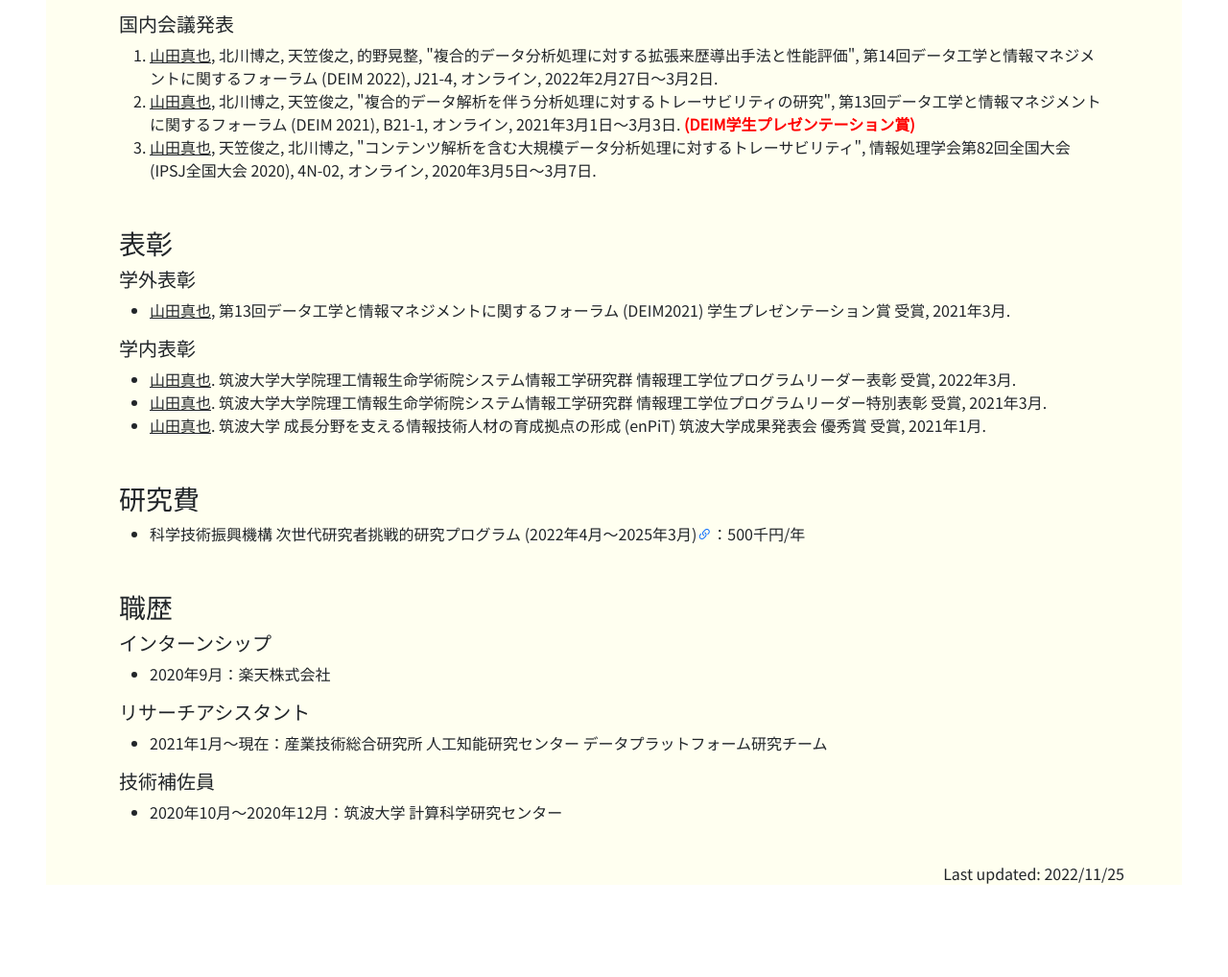
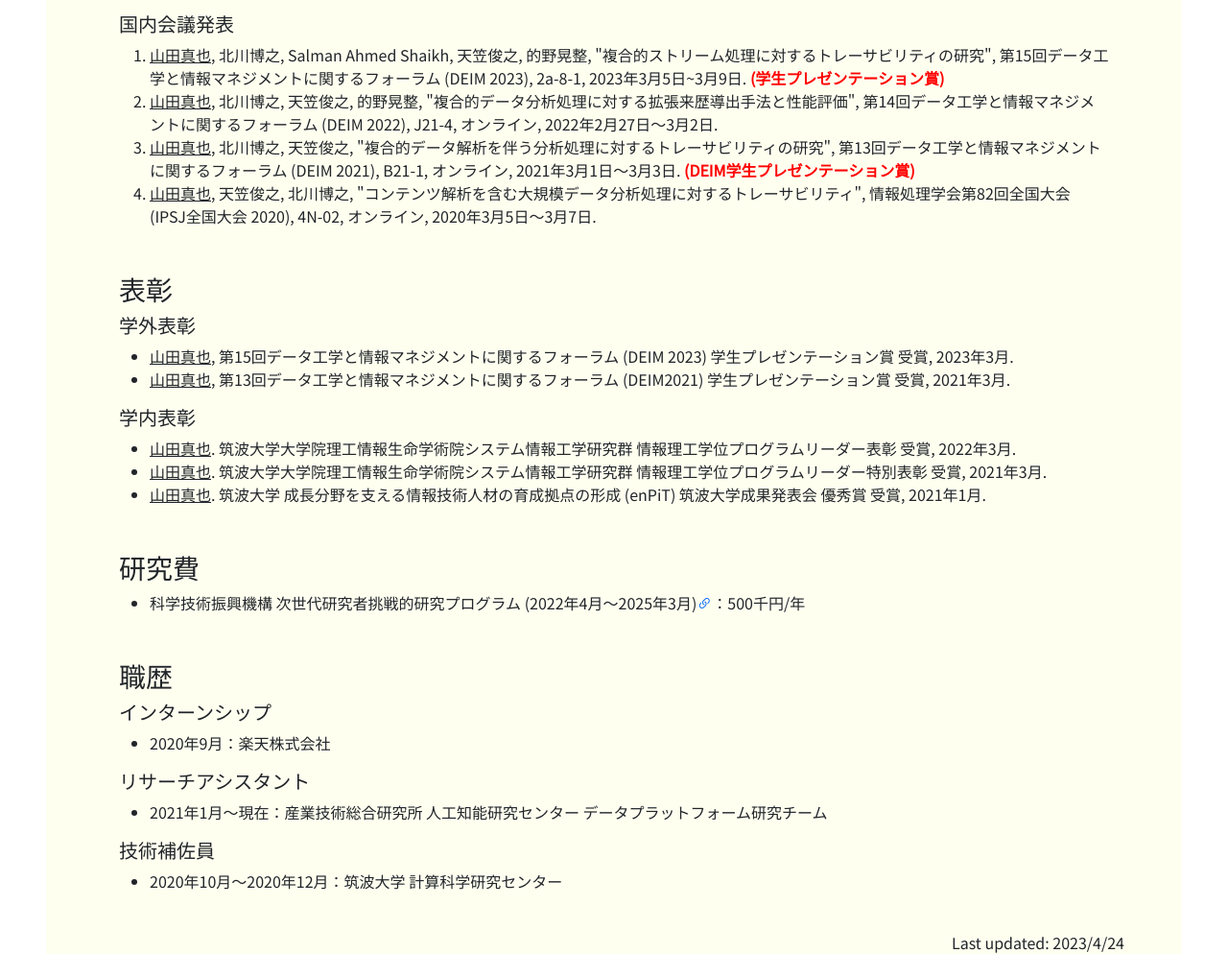
Before and after one commit to madamaya/madamaya.github.io, a plain HTML site: page docs/index.html in a window 1280 px wide. Shown: the part 1235-2253 px from the top of the page at 96% size. Before the commit the page ends 2181 px from the top, so only its background shows below. Drawn offline with nearby package versions, Linux system fonts and the light colour scheme.

Commit message:
論文情報と表彰追加

```diff
--- a/docs/index.html
+++ b/docs/index.html
@@ -104,6 +104,9 @@
           <h5>国内会議発表</h5>
           <ol>
             <li>
+              <u>山田真也</u>, 北川博之, Salman Ahmed Shaikh, 天笠俊之, 的野晃整, "複合的ストリーム処理に対するトレーサビリティの研究", 第15回データ工学と情報マネジメントに関するフォーラム (DEIM 2023), 2a-8-1, 2023年3月5日~3月9日. <font color="red"><b>(学生プレゼンテーション賞)</b></font>
+            </li>
+            <li>
               <u>山田真也</u>, 北川博之, 天笠俊之, 的野晃整, "複合的データ分析処理に対する拡張来歴導出手法と性能評価", 第14回データ工学と情報マネジメントに関するフォーラム (DEIM 2022),
               J21-4, オンライン, 2022年2月27日〜3月2日.
             </li>
@@ -120,6 +123,9 @@
           <h3>表彰</h3>
           <h5>学外表彰</h5>
           <ul>
+            <li>
+              <u>山田真也</u>, 第15回データ工学と情報マネジメントに関するフォーラム (DEIM 2023) 学生プレゼンテーション賞 受賞, 2023年3月.
+            </li>
             <li>
               <u>山田真也</u>, 第13回データ工学と情報マネジメントに関するフォーラム (DEIM2021) 学生プレゼンテーション賞 受賞, 2021年3月.
             </li>
@@ -170,7 +176,7 @@
         <!-- <h3>スキル／資格 等</h3> -->
 
         <div class="footer">
-          Last updated: 2022/11/25
+          Last updated: 2023/4/24
         </div>
       </div>
     </div>
```
